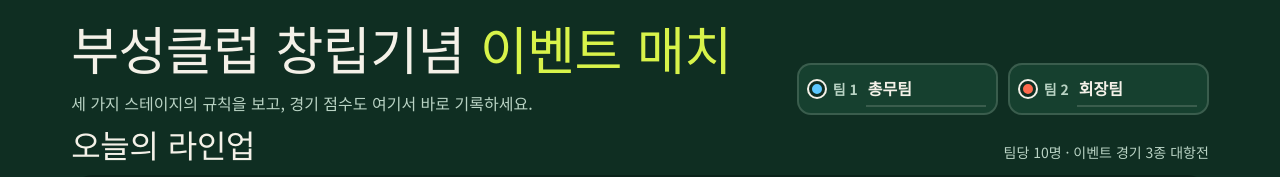
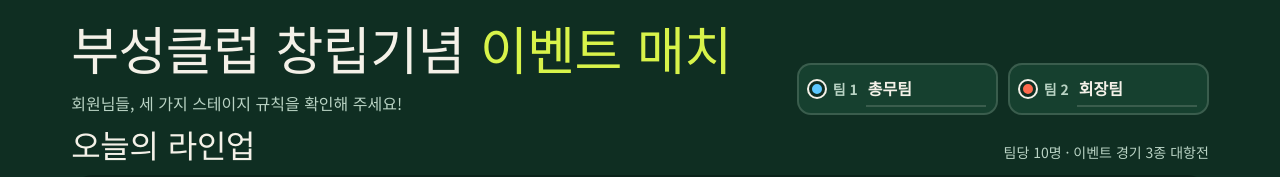
Before and after one commit to joyeonguk/buseong-event, a plain HTML site: page index.html in a window 1280 px wide. Shown: the top 177 px of the page. Drawn offline with Linux system fonts and the light colour scheme.

Commit message:
안내 문구를 회원용으로 수정
Co-Authored-By: Claude Opus 5.5 <noreply@anthropic.com>
Claude-Session: https://claude.ai/code/session_017kM4rxyEym4BWHAPV5sC7m

```diff
--- a/index.html
+++ b/index.html
@@ -154,7 +154,7 @@ nav{position:sticky;top:0;z-index:5;background:var(--bg);padding:8px 0;margin:0
 <header>
 <div>
 <h1>부성클럽 창립기념 <span>이벤트 매치</span></h1>
-<p class="lead">세 가지 스테이지의 규칙을 보고, 경기 점수도 여기서 바로 기록하세요.</p>
+<p class="lead">회원님들, 세 가지 스테이지 규칙을 확인해 주세요!</p>
 </div>
 <div class="teams">
 <label><span class="chip a"></span>팀 1 <input id="nameA" maxlength="10" aria-label="첫째 팀 이름"></label>
```
